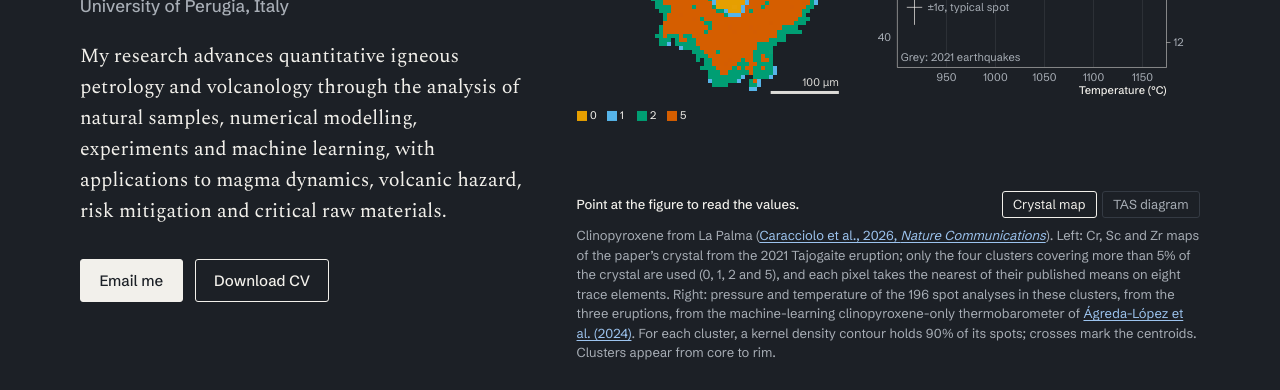
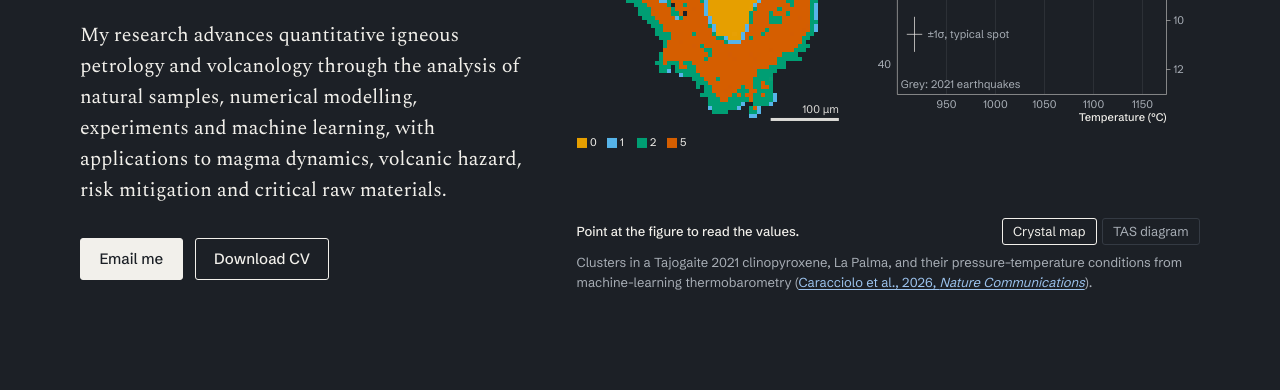
Before and after one commit to petrelli-m/petrelli-m.github.io, a plain HTML site: page index.html in a window 1280 px wide. Shown: the part 410-800 px from the top of the page. Drawn offline with nearby package versions, Linux system fonts and the light colour scheme.

Commit message:
Shorten the hero figure caption to two lines
Co-Authored-By: Claude Opus 5.5 <noreply@anthropic.com>
Claude-Session: https://claude.ai/code/session_01Lsysm4XwY7pooxetQeWE6w

```diff
--- a/index.html
+++ b/index.html
@@ -94,7 +94,7 @@
             <button type="button" data-show="tas" aria-pressed="false">TAS diagram</button>
           </div>
         </div>
-        <p class="figure-note" data-view="map">Clinopyroxene from La Palma (<a href="https://doi.org/10.1038/s41467-026-77213-9">Caracciolo et al., 2026, <i>Nature Communications</i></a>). Left: Cr, Sc and Zr maps of the paper’s crystal from the 2021 Tajogaite eruption; only the four clusters covering more than 5% of the crystal are used (0, 1, 2 and 5), and each pixel takes the nearest of their published means on eight trace elements. Right: pressure and temperature of the 196 spot analyses in these clusters, from the three eruptions, from the machine-learning clinopyroxene-only thermobarometer of <a href="https://doi.org/10.1016/j.cageo.2024.105707">Ágreda-López et al. (2024)</a>. For each cluster, a kernel density contour holds 90% of its spots; crosses mark the centroids. Clusters appear from core to rim.</p>
+        <p class="figure-note" data-view="map">Clusters in a Tajogaite 2021 clinopyroxene, La Palma, and their pressure–temperature conditions from machine-learning thermobarometry (<a href="https://doi.org/10.1038/s41467-026-77213-9">Caracciolo et al., 2026, <i>Nature Communications</i></a>).</p>
         <p class="figure-note" data-view="tas" hidden>Total alkali–silica diagram (Le Bas et al., 1986). The samples are synthetic: three magmatic series, grouped by a clustering step.</p>
       </figcaption>
     </figure>
```
